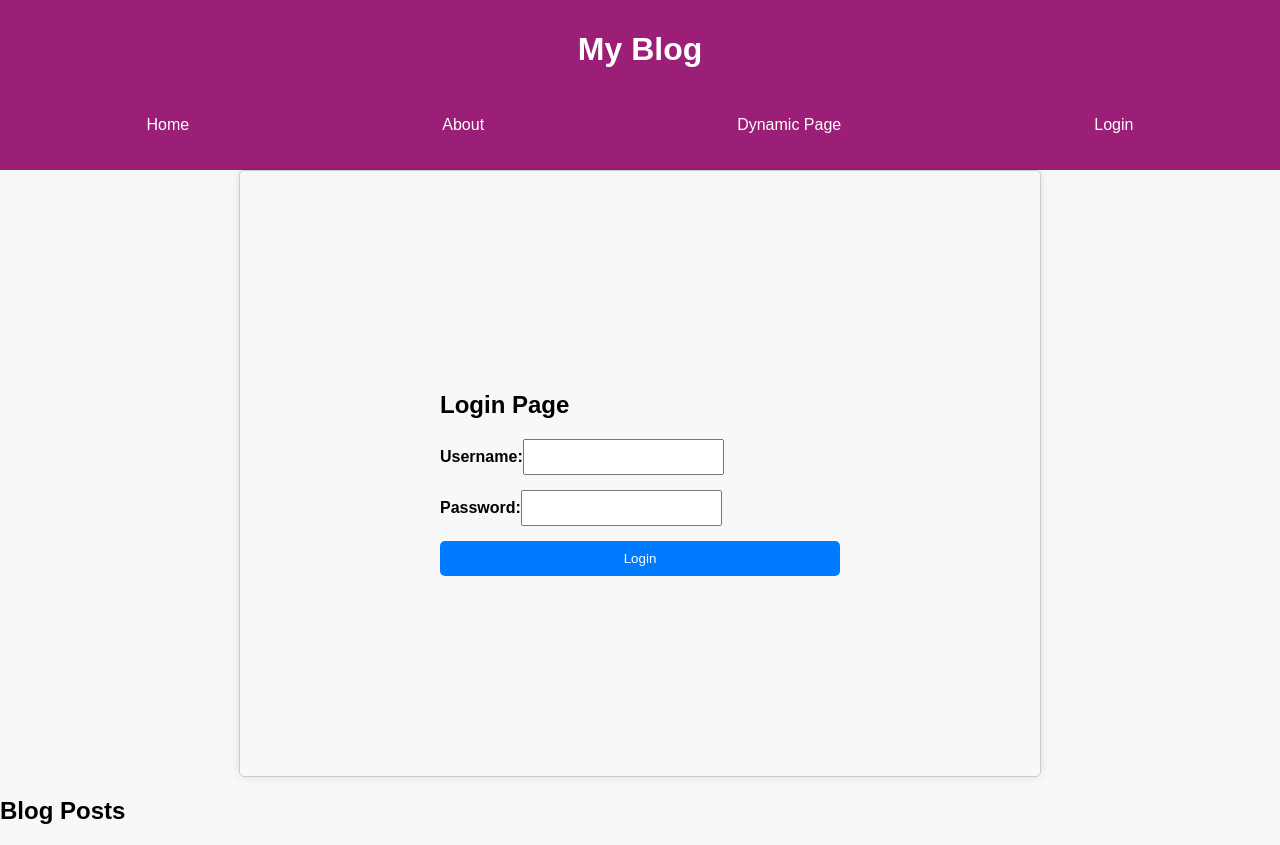
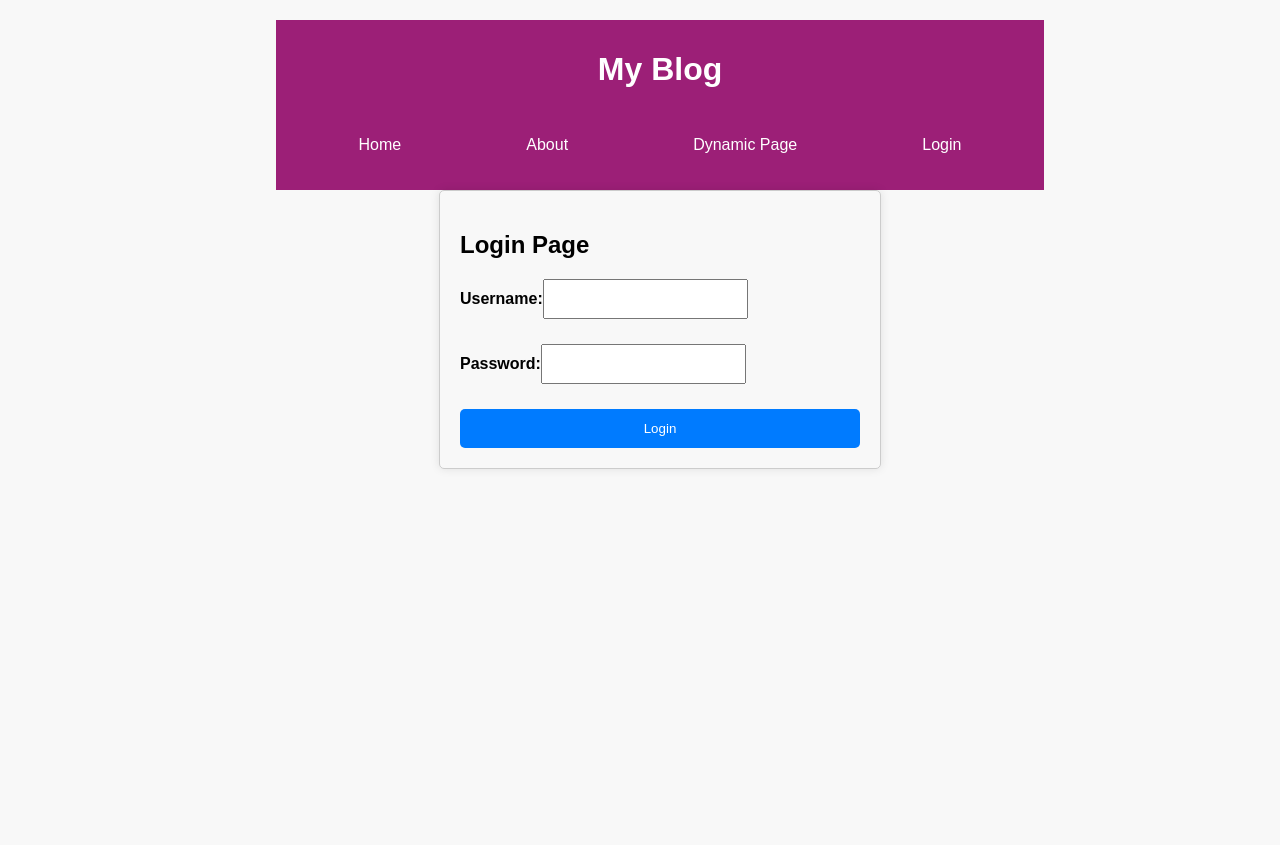
Before and after one commit to Bald-youth/my_blog, a React (Create React App) app: page /login in a window 1280 px wide. Built offline with nearby package versions, Linux system fonts and the light colour scheme.

Commit message:
Add left and right sidebars

```diff
--- a/src/components/BlogList.tsx
+++ b/src/components/BlogList.tsx
@@ -1,5 +1,6 @@
 // src/components/BlogList.tsx
 import React, { useEffect, useState } from 'react';
+import { Link } from 'react-router-dom';
 
 const BlogList: React.FC = () => {
   interface BlogPost {
@@ -17,12 +18,15 @@ const BlogList: React.FC = () => {
   }, []);
 
   return (
-    <div>
+     <div>
       <h2>Blog Posts</h2>
       <ul>
-        {blogPosts.map((post: BlogPost) => (
+        {blogPosts.map((post) => (
           <li key={post.id}>
-            <h3>{post.title}</h3>
+            <h3>
+              {/* Add Link to the details page */}
+              <Link to={`/blog/${post.id}`}>{post.title}</Link>
+            </h3>
             <p>{post.summary}</p>
           </li>
         ))}
--- /dev/null
+++ b/src/components/LeftSidebar.tsx
@@ -0,0 +1,12 @@
+// src/components/LeftSidebar.tsx
+import React from 'react';
+
+const LeftSidebar: React.FC = () => {
+  return (
+    <div>
+      {/* 左侧边栏内容 */}
+    </div>
+  );
+};
+
+export default LeftSidebar;
--- /dev/null
+++ b/src/components/RightSidebar.tsx
@@ -0,0 +1,12 @@
+// src/components/RightSidebar.tsx
+import React from 'react';
+
+const RightSidebar: React.FC = () => {
+  return (
+    <div>
+      {/* 右侧边栏内容 */}
+    </div>
+  );
+};
+
+export default RightSidebar;
--- a/src/containers/AppContainer.tsx
+++ b/src/containers/AppContainer.tsx
@@ -1,15 +1,26 @@
 // containers/AppContainer.tsx
 import React from 'react';
 import Routes from '../routes';
+// import BlogList from '../components/BlogList';
+import LeftSidebar from '../components/LeftSidebar';
+import RightSidebar from '../components/RightSidebar';
+
 import '../styles/AppContainer.css'
-import BlogList from '../components/BlogList';
 
 const AppContainer: React.FC = () => {
   return (
-    <div className='container'>
-      <Routes />
-      <BlogList />
+    // <div className='container'>
+    //   <Routes />
+    //   <BlogList />
+    // </div>
+    <div className="container">
+        <LeftSidebar />
+        <main>
+          <Routes />
+        </main>
+        <RightSidebar />
     </div>
+
   );
 };
 
--- /dev/null
+++ b/src/pages/BlogDetail.tsx
@@ -0,0 +1,31 @@
+// src/pages/BlogDetail.tsx
+import React, { useEffect, useState } from 'react';
+import { useParams } from 'react-router-dom';
+
+interface BlogDetailProps {
+  // Add any props you might need
+}
+
+const BlogDetail: React.FC<BlogDetailProps> = () => {
+  const { id } = useParams<{ id: string }>();
+  const [blogPost, setBlogPost] = useState<any>({}); // Adjust the type accordingly
+
+  useEffect(() => {
+    // Fetch blog post details by ID from the backend
+    // Replace the following placeholder with actual API call
+    fetch(`/api/blog-posts/${id}`)
+      .then((response) => response.json())
+      .then((data) => setBlogPost(data))
+      .catch((error) => console.error('Error fetching blog post:', error));
+  }, [id]);
+
+  return (
+    <div>
+      <h2>{blogPost.title}</h2>
+      <p>{blogPost.summary}</p>
+      {/* Add other details like author, date, and full content */}
+    </div>
+  );
+};
+
+export default BlogDetail;
--- a/src/routes/index.tsx
+++ b/src/routes/index.tsx
@@ -7,6 +7,7 @@ import About from '../pages/About';
 import DynamicPage from '../pages/DynamicPage';
 import Login from '../pages/Login'; // 导入登录页面组件
 import BlogList from '../components/BlogList';
+import BlogDetail from '../pages/BlogDetail';
 
 const AppRoutes: React.FC = () => {
   return (
@@ -19,6 +20,7 @@ const AppRoutes: React.FC = () => {
           <Route path="/dynamic/:id" element={<DynamicPage />} />
           <Route path="/login" element={<Login />} /> {/* 添加登录页面路由 */}
           <Route path='/blog' element={<BlogList />} />
+          <Route path='/blog/:id' element={<BlogDetail />} />
           {/* 添加其他页面路由 */}
         </Routes>
       </div>
--- a/src/styles/AppContainer.css
+++ b/src/styles/AppContainer.css
@@ -1,9 +1,38 @@
 /* 在包含页面内容的容器上添加样式，例如 AppContainer.tsx 中的 <div> */
 .container {
   display: grid;
-  grid-template-rows: 1fr auto; /* 使用 1fr 使内容区域占满剩余空间，auto 使 Footer 固定在底部 */
+  grid-template-columns: 1fr 3fr 1fr; /* 左侧边栏 1/4，内容区域 2/4，右侧边栏 1/4 */
+  grid-template-rows: 1fr auto; /* 内容区域占满剩余空间，Footer 固定在底部 */
   min-height: 100vh;
 }
+
+/* LeftSidebar.css 和 RightSidebar.css 中添加类似以下的规则 */
+.container {
+  width: 100%;
+  height: 100%;
+}
+
+/* 主要内容区域的样式 */
+main {
+  width: 100%;
+  height: 100%;
+}
+
+/* ---------------- */
+
+/* Footer.css */
+/* footer {
+  background-color: #333;
+  color: white;
+  padding: 10px;
+  text-align: center;
+} */
+
+/* footer p {
+  margin: 5px 0;
+} */
+
+/* -------------- */
 
 /* Footer.css */
 footer {
@@ -11,6 +40,9 @@ footer {
   color: white;
   padding: 10px;
   text-align: center;
+  position: fixed; /* 使用 fixed 将 Footer 固定在底部 */
+  bottom: 0;
+  width: 100%;
 }
 
 footer p {
--- /dev/null
+++ b/src/styles/LeftSidebar.css
@@ -0,0 +1,5 @@
+/* LeftSidebar.css 和 RightSidebar.css 中添加类似以下的规则 */
+.container {
+  width: 100%;
+  height: 100%;
+}
--- a/src/styles/Login.css
+++ b/src/styles/Login.css
@@ -2,7 +2,7 @@
 .login-container {
   max-width: 400px;
   margin: auto;
-  padding: 200px;
+  padding: 20px; /* 调整 padding 为更合适的值 */
   border: 1px solid #ccc;
   border-radius: 5px;
   box-shadow: 0 0 10px rgba(0, 0, 0, 0.1);
@@ -23,12 +23,13 @@ label {
 }
 
 input {
-  padding: 8px;
+  padding: 10px; /* 调整 padding 为更合适的值 */
   font-size: 14px;
+  margin-bottom: 10px; /* 调整 margin 为更合适的值 */
 }
 
 button {
-  padding: 10px;
+  padding: 12px; /* 调整 padding 为更合适的值 */
   background-color: #007bff;
   color: white;
   border: none;
--- /dev/null
+++ b/src/styles/RightSidebar.css
@@ -0,0 +1,5 @@
+/* LeftSidebar.css 和 RightSidebar.css 中添加类似以下的规则 */
+.container {
+  width: 100%;
+  height: 100%;
+}
```
